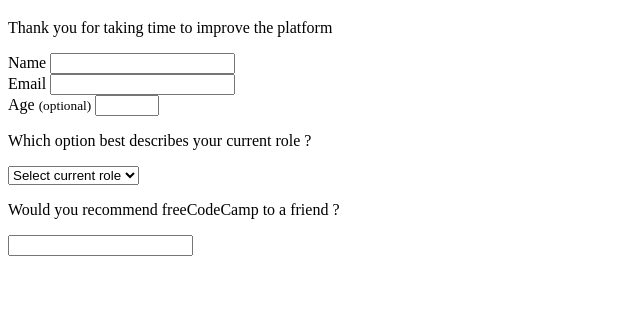
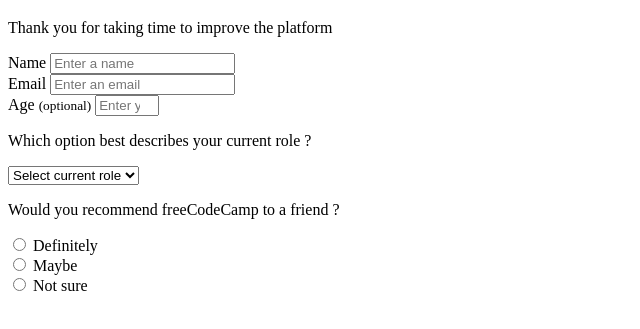
Before and after one commit to Abolajii/microverse-surveyform, a plain HTML site: page index.html in a window 1280 px wide. Shown: the part 61-390 px from the top of the page, without its empty margins (0-640 px from the left). Drawn offline with Linux system fonts and the light colour scheme.

Commit message:
modifying index

```diff
--- a/index.html
+++ b/index.html
@@ -21,24 +21,45 @@
 
       <form id="survey-form">
         <div class="form-group">
-          <label for="name">Name</label>
-          <input class="form-input" type="text" id="name" />
+          <label for="name" id="name-label">Name </label>
+          <input
+            class="form-input"
+            type="text"
+            id="name"
+            required
+            placeholder="Enter a name"
+          />
         </div>
 
         <div class="form-group">
-          <label for="email">Email</label>
-          <input class="form-input" type="email" id="email" />
+          <label for="email" id="email-label">Email</label>
+          <input
+            class="form-input"
+            type="email"
+            id="email"
+            placeholder="Enter an email"
+            required
+          />
         </div>
 
         <div class="form-group">
-          <label for="age">Age <small>(optional)</small> </label>
-          <input min="10" max="100" class="form-input" type="number" id="age" />
+          <label for="age" id="number-label"
+            >Age <small>(optional)</small>
+          </label>
+          <input
+            min="10"
+            max="100"
+            class="form-input"
+            type="number"
+            id="number"
+            placeholder="Enter your age"
+          />
         </div>
 
         <div class="form-group">
           <p>Which option best describes your current role ?</p>
 
-          <select name="" id="">
+          <select name="" id="dropdown">
             <option disabled selected>Select current role</option>
             <option value="student">Student</option>
             <option value="fulltimejob">Full Time Job</option>
@@ -51,9 +72,14 @@
         <div class="form-group">
           <p>Would you recommend freeCodeCamp to a friend ?</p>
 
-          <div>
-            <input type="text" name="" id="" />
-          </div>
+          <form id="dropdown">
+            <input type="radio" name="definitely" id="" value="definitely" />
+            <label for="definitely">Definitely</label> <br />
+            <input type="radio" name="maybe" id="" value="maybe" />
+            <label for="maybe">Maybe</label> <br />
+            <input type="radio" name="notsure" id="" value="notsure" />
+            <label for="notsure">Not sure</label>
+          </form>
         </div>
       </form>
     </div>
```
